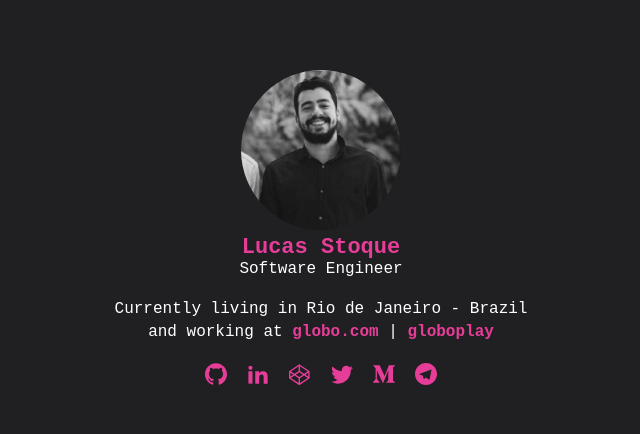
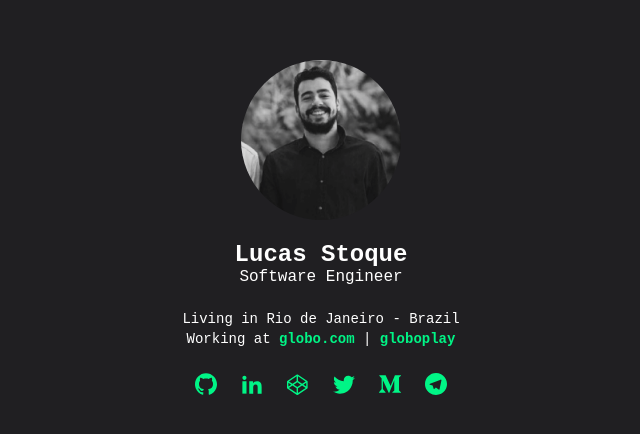
Before and after one commit to stoque/stoque.github.io, a Gatsby site: page / in a window 1280 px wide. Shown: the part 120-554 px from the top of the page, without its empty margins (319-959 px from the left). Built offline with nearby package versions, Linux system fonts and the light colour scheme; Gatsby itself is replaced by a stand-in of ours.

Commit message:
feat: update ui

```diff
--- a/src/components/avatar.js
+++ b/src/components/avatar.js
@@ -19,7 +19,9 @@ const Avatar = ({ isIndex }) => (
 
     {isIndex && (
       <Info>
-        Currently living in Rio de Janeiro - Brazil and working at{' '}
+        Living in Rio de Janeiro - Brazil
+        <br />
+        Working at{' '}
         <a href="https://www.globo.com/" target="_blank">
           globo.com
         </a>
@@ -39,7 +41,7 @@ const Wrapper = styled.div`
   display: flex;
   flex-direction: column;
   margin-top: -100px;
-  padding: 0 20px;
+  padding: 0 16px;
 `
 
 const StyledLink = styled(Link)`
@@ -56,9 +58,9 @@ const Image = styled.img`
 `
 
 const Name = styled.h1`
-  font-size: 22px;
+  font-size: 24px;
   font-weight: 700;
-  color: ${props => props.theme.mainColor};
+  margin: 16px 0 0;
 `
 
 const Profession = styled.h2`
@@ -67,9 +69,9 @@ const Profession = styled.h2`
 `
 
 const Info = styled.h3`
-  font-size: 16px;
+  font-size: 14px;
   font-weight: 300;
-  margin: 20px 0 0;
+  margin: 24px 0 0;
   text-align: center;
   line-height: 1.4;
 
--- a/src/components/social-list.js
+++ b/src/components/social-list.js
@@ -48,7 +48,7 @@ const SocialList = () => (
 const List = styled.ul`
   display: flex;
   list-style: none;
-  margin: 20px 0 0;
+  margin: 24px 0 0;
 
   @media (max-width: 992px) {
     justify-content: center;
@@ -56,7 +56,7 @@ const List = styled.ul`
 `
 const Item = styled.li`
   &:not(:last-child) {
-    margin: 0 20px 0 0;
+    margin: 0 24px 0 0;
   }
 `
 const Link = styled.a`
--- a/src/styles/theme.js
+++ b/src/styles/theme.js
@@ -1,4 +1,4 @@
 export const theme = {
-  mainColor: '#E63D98',
+  mainColor: '#00F586',
   textColor: '#fff',
 }
```
